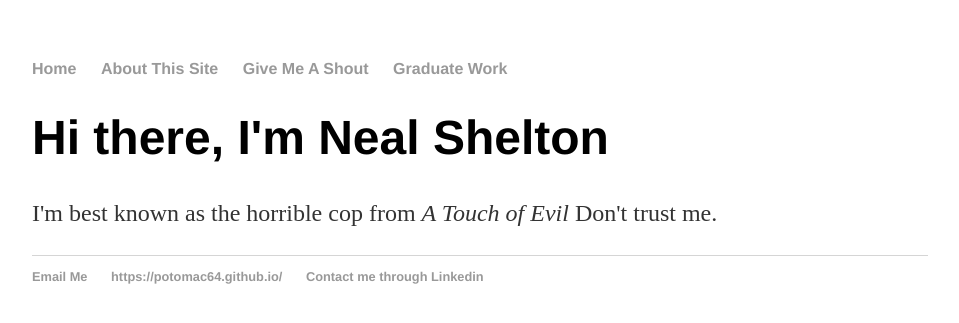
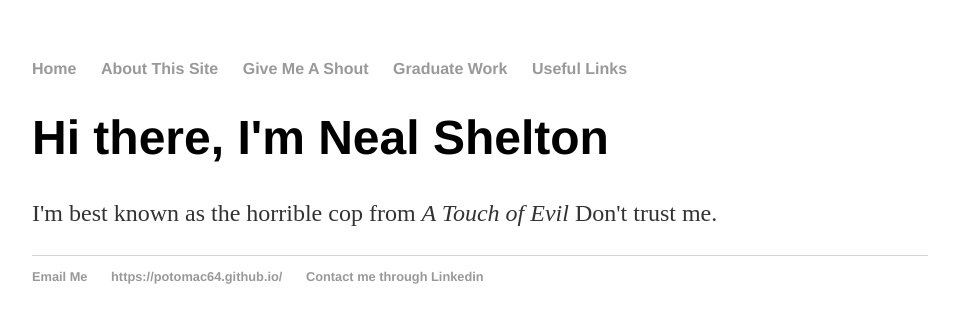
Before and after one commit to potomac64/potomac64.github.io, a Jekyll site: the page built from index.html, in a window 1280 px wide. Shown: the top 323 px of the page, without its empty margins (160-1119 px from the left). Built offline with Jekyll 4.4.1, drawn with Linux system fonts in a browser that asks for light colours.

Commit message:
Update default.html

```diff
--- a/_layouts/default.html
+++ b/_layouts/default.html
@@ -12,6 +12,7 @@
 		        	<li><a href="/about">About This Site</a></li>
 	        		<li><a href="/contact">Give Me A Shout</a></li>
 					<li><a href="/graduatework">Graduate Work</a></li>
+					<li><a href="/links">Useful Links</a></li>
 
 	    		</ul>
 			</nav>
```
